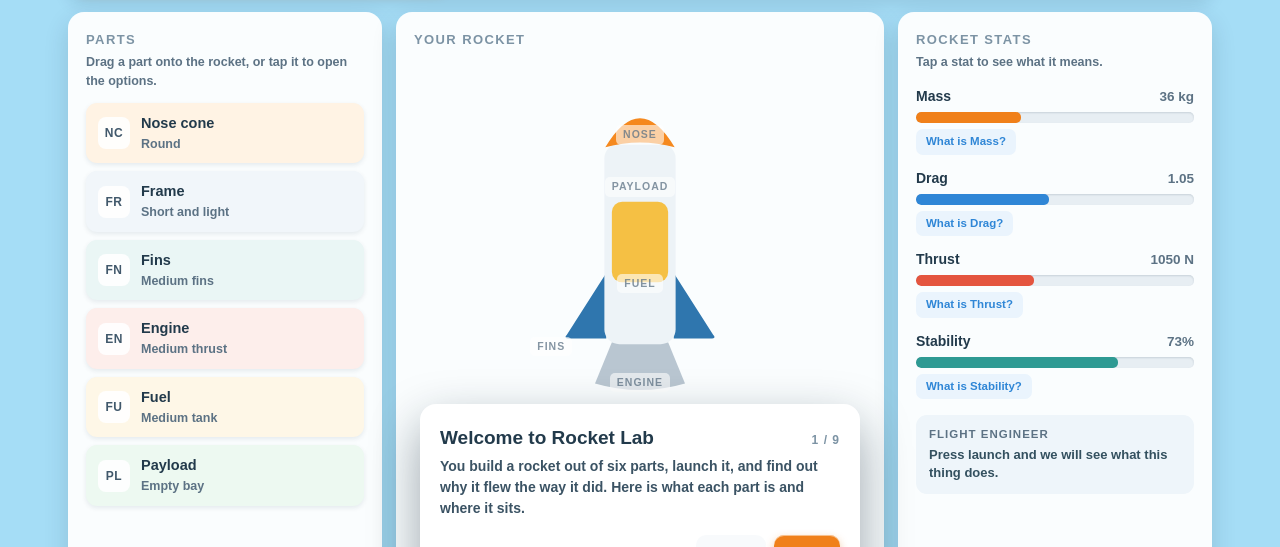
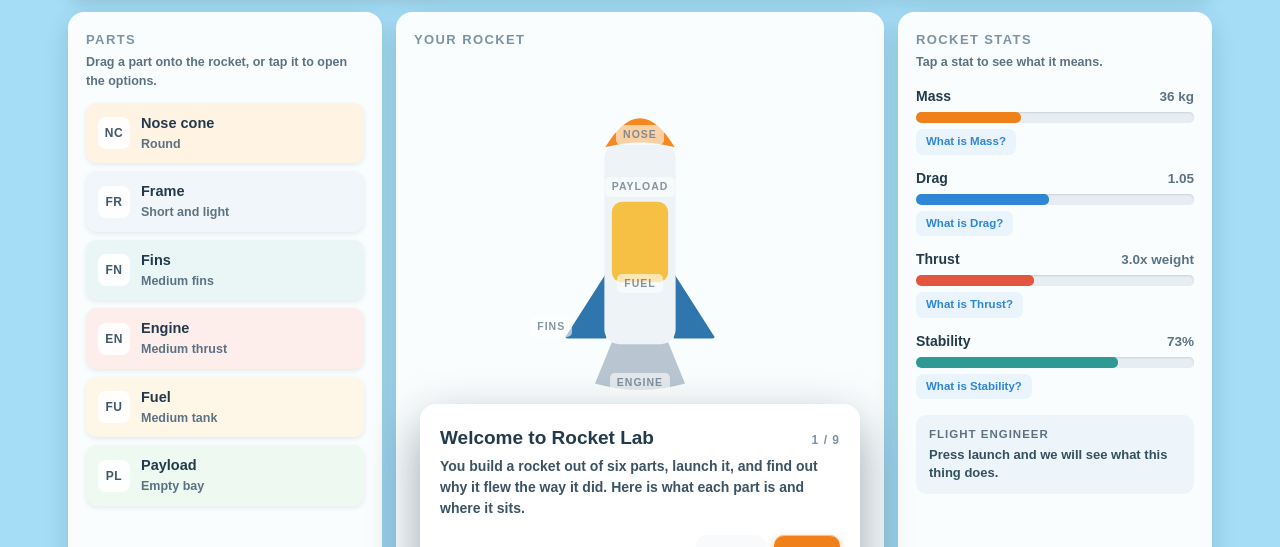
Before and after one commit to Ezra-Chin/pakk-learning, a Next.js app: page / in a window 1280 px wide. Shown: the part 186-733 px from the top of the page. Built offline with nearby package versions, Linux system fonts and the light colour scheme.

Commit message:
Feature: minor changes

```diff
--- a/app/_components/rocket-lab/build-panel.tsx
+++ b/app/_components/rocket-lab/build-panel.tsx
@@ -1,4 +1,4 @@
-import type { Dispatch } from "react";
+import type { Dispatch, RefObject } from "react";
 
 import {
   type Parts,
@@ -22,6 +22,8 @@ export function BuildPanel({
   dimmed = false,
   highlightSlot = null,
   highlightControl = null,
+  angleRef,
+  launchRef,
   dispatch,
 }: {
   parts: Parts;
@@ -34,6 +36,9 @@ export function BuildPanel({
   dimmed?: boolean;
   highlightSlot?: SlotId | null;
   highlightControl?: "angle" | "launch" | null;
+  /** Scroll anchors for the two tour steps that point at these controls. */
+  angleRef?: RefObject<HTMLDivElement | null>;
+  launchRef?: RefObject<HTMLButtonElement | null>;
   dispatch: Dispatch<Action>;
 }) {
   const frame = zoneStyles("body", dragging, over, highlightSlot);
@@ -41,7 +46,7 @@ export function BuildPanel({
 
   return (
     <div
-      className={`${PANEL} flex min-w-[300px] flex-[2_1_330px] flex-col items-center gap-3 p-[18px] ${dimClass(dimmed)}`}
+      className={`${PANEL} flex min-w-[260px] flex-[2_1_330px] flex-col items-center gap-3 p-[18px] ${dimClass(dimmed)}`}
     >
       <div className={`${PANEL_LABEL} self-start`}>YOUR ROCKET</div>
 
@@ -67,6 +72,7 @@ export function BuildPanel({
       </div>
 
       <div
+        ref={angleRef}
         className="w-full max-w-[310px] rounded-[11px] bg-white px-[15px] py-[11px] shadow-[0_3px_10px_rgba(16,45,64,.1)]"
         style={{
           animation: highlightControl === "angle" ? glow : undefined,
@@ -92,6 +98,7 @@ export function BuildPanel({
       </div>
 
       <button
+        ref={launchRef}
         type="button"
         onClick={onLaunch}
         disabled={phase === "count" || phase === "fly"}
--- a/app/_components/rocket-lab/draft-modal.tsx
+++ b/app/_components/rocket-lab/draft-modal.tsx
@@ -39,7 +39,9 @@ export function DraftModal({
     {
       label: "Drag",
       v: dragPct(next.cd),
-      d: Math.round((next.cd - now.cd) * 100),
+      // A real percentage change, so swapping one part reports the same figure
+      // whatever the rest of the rocket is made of, and matches the flight notes.
+      d: Math.round((next.cd / now.cd - 1) * 100),
       unit: " percent",
       color: GRAD.drag,
     },
--- a/app/_components/rocket-lab/rocket-lab.tsx
+++ b/app/_components/rocket-lab/rocket-lab.tsx
@@ -61,19 +61,31 @@ export function RocketLab() {
     return () => clearTimeout(t);
   }, [state.reject]);
 
-  // Every tour step points at something inside the build row, so one anchor
-  // keeps the highlighted bay on screen throughout.
+  const step = state.tourStep !== null ? TOUR_STEPS[state.tourStep] : null;
+  const focus = step?.focus ?? null;
+
+  // The coach card is pinned to the bottom of the window, so a step has to
+  // scroll the control it is naming into the middle of the screen. Centring on
+  // the build row alone left the angle dial and the launch button under the card.
   const buildRowRef = useRef<HTMLElement | null>(null);
+  const angleRef = useRef<HTMLDivElement | null>(null);
+  const launchRef = useRef<HTMLButtonElement | null>(null);
   useEffect(() => {
     if (state.tourStep === null) return;
+    const target =
+      focus === "angle"
+        ? angleRef.current
+        : focus === "launch"
+          ? launchRef.current
+          : buildRowRef.current;
     // scrollIntoView takes its behaviour as a JS option, so the reduced-motion
     // media query in globals.css cannot reach it.
     const still = window.matchMedia("(prefers-reduced-motion: reduce)").matches;
-    buildRowRef.current?.scrollIntoView({
+    target?.scrollIntoView({
       behavior: still ? "auto" : "smooth",
       block: "center",
     });
-  }, [state.tourStep]);
+  }, [state.tourStep, focus]);
 
   const endTour = useCallback(() => {
     markTourSeen();
@@ -134,15 +146,19 @@ export function RocketLab() {
     const sim = simulate(parts, s.angle);
     dispatch({ type: "begin-launch", sim });
 
+    // 3, 2, 1, then a short beat on GO before the engine lights.
     const tick = (n: number) => {
       countdownTimer.current = setTimeout(() => {
         if (n > 0) {
           dispatch({ type: "countdown", count: n });
           tick(n - 1);
-        } else {
+          return;
+        }
+        dispatch({ type: "countdown", count: 0 });
+        countdownTimer.current = setTimeout(() => {
           dispatch({ type: "start-flight" });
           play(sim, parts, challenge);
-        }
+        }, 450);
       }, 700);
     };
     tick(2);
@@ -152,8 +168,6 @@ export function RocketLab() {
     CHALLENGES.find((c) => c.id === state.challenge) ?? CHALLENGES[0];
   const best = state.bests[state.challenge];
 
-  const step = state.tourStep !== null ? TOUR_STEPS[state.tourStep] : null;
-  const focus = step?.focus ?? null;
   // The welcome step (focus null) dims nothing, so the newcomer sees the whole page.
   const dimOthers = focus !== null;
   const dimBin = focus === "angle" || focus === "launch";
@@ -248,6 +262,8 @@ export function RocketLab() {
             highlightControl={
               focus === "angle" || focus === "launch" ? focus : null
             }
+            angleRef={angleRef}
+            launchRef={launchRef}
             dispatch={dispatch}
           />
           <StatsPanel
--- a/app/_components/rocket-lab/rocket-view.tsx
+++ b/app/_components/rocket-lab/rocket-view.tsx
@@ -1,15 +1,26 @@
 import type { Dispatch } from "react";
 
-import type { Parts, SlotId } from "@/lib/rocket-lab/parts";
+import { PARTS, type Parts, type SlotId, currentOption } from "@/lib/rocket-lab/parts";
 import type { Action } from "@/lib/rocket-lab/state";
 import { zoneHandlers, zoneStyles } from "./drop-zone";
+
+/** Top and bottom of the fin shapes below, before the frame offset. */
+const FIN_SPAN: Record<Parts["fins"], [top: number, bottom: number]> = {
+  small: [250, 292],
+  medium: [226, 296],
+  large: [196, 301],
+};
 
 /** Drawing measurements in the 200x480 rocket viewBox, derived from the build. */
 function geometry(parts: Parts) {
   const long = parts.body === "long";
+  const finY = long ? 58 : 0;
+  const [finTop, finBottom] = FIN_SPAN[parts.fins];
   return {
     bodyH: long ? 274 : 214,
-    finY: long ? 58 : 0,
+    finY,
+    finTop: finTop + finY,
+    finBottom: finBottom + finY,
     fuelTop: long ? 190 : 150,
     fuelH: parts.fuel === "small" ? 50 : parts.fuel === "medium" ? 86 : 118,
     engTop: long ? 360 : 300,
@@ -20,6 +31,11 @@ function geometry(parts: Parts) {
   };
 }
 
+type Geometry = ReturnType<typeof geometry>;
+
+/** A length in the 480-tall viewBox, as a percentage of the overlay box. */
+const pc = (v: number) => (v / 480) * 100 + "%";
+
 type ZoneDef = {
   slot: SlotId;
   label: string;
@@ -29,12 +45,22 @@ type ZoneDef = {
   height: string;
 };
 
-function zoneDefs(parts: Parts): ZoneDef[] {
+/** `g` is the same geometry the drawing uses, so the bays move with the parts. */
+function zoneDefs(parts: Parts, g: Geometry): ZoneDef[] {
   return [
     { slot: "nose", label: "NOSE", left: "29%", top: "3%", width: "42%", height: "16%" },
     { slot: "payload", label: "PAYLOAD", left: "29%", top: "19.5%", width: "42%", height: "11%" },
     { slot: "fuel", label: "FUEL", left: "29%", top: "31%", width: "42%", height: "21%" },
-    { slot: "fins", label: "FINS", left: "2%", top: "46%", width: "25%", height: "20%" },
+    {
+      slot: "fins",
+      label: "FINS",
+      left: "2%",
+      // Taken straight from the fin shapes, so the bay lands on the fins for
+      // every fin size and both frames. 480 is the viewBox height.
+      top: pc(g.finTop),
+      width: "25%",
+      height: pc(g.finBottom - g.finTop),
+    },
     {
       slot: "engine",
       label: "ENGINE",
@@ -65,14 +91,12 @@ export function RocketView({
 
   return (
     <div
-      className="relative h-[450px] w-[250px]"
+      className="relative h-[450px] w-[250px] max-w-full"
       style={{ animation: reject ? "rl-shake .45s ease-in-out" : "none" }}
     >
       <svg
         viewBox="0 0 200 480"
-        width={250}
-        height={450}
-        className="absolute inset-0 overflow-visible"
+        className="absolute inset-0 h-full w-full overflow-visible"
       >
         <ellipse cx="100" cy="452" rx="70" ry="10" fill="rgba(16,45,64,.13)" />
 
@@ -120,12 +144,13 @@ export function RocketView({
         )}
       </svg>
 
-      {zoneDefs(parts).map((z) => {
+      {zoneDefs(parts, g).map((z) => {
         const s = zoneStyles(z.slot, dragging, over, highlightSlot);
         return (
           <div
             key={z.slot}
             {...zoneHandlers(z.slot, dispatch)}
+            aria-label={`${PARTS[z.slot].label}, ${currentOption(z.slot, parts).label}`}
             className="absolute flex cursor-pointer items-end justify-center rounded-[10px]"
             style={{
               left: z.left,
--- a/app/_components/rocket-lab/stats-panel.tsx
+++ b/app/_components/rocket-lab/stats-panel.tsx
@@ -46,8 +46,10 @@ export function StatsPanel({
         color: GRAD.drag,
       },
       {
+        // Bar and number both read thrust against weight, which is what the
+        // score and the glossary use. The raw newtons are on the engine cards.
         label: "Thrust",
-        value: m.e.thrust + " N",
+        value: m.twr.toFixed(1) + "x weight",
         width: pct(thrustPct(m.twr)),
         color: GRAD.thrust,
       },
--- a/lib/rocket-lab/parts.ts
+++ b/lib/rocket-lab/parts.ts
@@ -314,7 +314,7 @@ export const INFO: Record<InfoKey, [title: string, body: string]> = {
   ],
   Angle: [
     "Launch angle",
-    "Straight up gets you the most height. Tilting over trades height for distance.\n\nWith no air, about 45 degrees flies the furthest. With drag in the way, slightly lower angles often win.",
+    "Straight up gets you the most height. Tilting over trades height for distance.\n\nThrow a stone and 45 degrees carries it furthest. Your rocket keeps pushing after launch, so it climbs while it travels and usually flies furthest somewhere above 45. Try a few angles and watch the distance.",
   ],
 };
 
--- a/lib/rocket-lab/physics.ts
+++ b/lib/rocket-lab/physics.ts
@@ -184,24 +184,30 @@ export function score(sim: Sim, challenge: ChallengeId): Score {
   const cl = (v: number) => Math.max(0, Math.min(100, v));
   const map = (v: number, a: number, b: number) => cl(((v - a) / (b - a)) * 100);
 
+  // Every bound below is the range this model can actually reach, measured by
+  // sweeping all 648 builds across every launch angle. Bounds set beyond that
+  // range cost the player marks nobody can earn.
   const cats: Cats = {
-    aero: map(1.55 - m.cd, 0, 0.95),
-    weight: 100 - map(m.total, 22, 92),
-    thrust: map(m.twr, 1.0, 6.5),
+    aero: map(1.46 - m.cd, 0, 0.85),
+    weight: 100 - map(m.total, 23, 84),
+    thrust: map(m.twr, 0.8, 6.0),
     stability: m.stab * 100,
-    efficiency: map(sim.maxY / (m.fu.mass + 2), 4, 42),
+    efficiency: map(sim.maxY / (m.fu.mass + 2), 2, 90),
   };
 
   let goal = 0;
-  if (challenge === "altitude") goal = map(sim.maxY, 80, 3800);
-  else if (challenge === "distance") goal = map(sim.dist, 150, 8000);
-  else goal = map((m.p.mass * sim.maxY) / 1000, 0, 26);
+  if (challenge === "altitude") goal = map(sim.maxY, 80, 2700);
+  else if (challenge === "distance") goal = map(sim.dist, 150, 4400);
+  else goal = map((m.p.mass * sim.maxY) / 1000, 0, 23.5);
 
   const avg =
     (cats.aero + cats.weight + cats.thrust + cats.stability + cats.efficiency) /
     5;
 
-  return { cats, goal, total: Math.round(cl(0.55 * goal + 0.45 * avg)) };
+  // Weighted toward the challenge so that mastering one lands near 100. The
+  // five categories pull against each other, so the build-quality share stays
+  // small enough that no challenge is capped far below the others.
+  return { cats, goal, total: Math.round(cl(0.7 * goal + 0.3 * avg)) };
 }
 
 export type FeedbackItem = {
--- a/lib/rocket-lab/state.ts
+++ b/lib/rocket-lab/state.ts
@@ -251,7 +251,8 @@ export function reducer(state: State, action: Action): State {
   }
 }
 
-const BESTS_KEY = "rocketlab.bests.v2";
+// v3: the scoring bounds were recalibrated, so v2 totals are not comparable.
+const BESTS_KEY = "rocketlab.bests.v3";
 
 export function loadBests(): BestMap | null {
   try {
```
Also changed, not shown: app/_components/rocket-lab/drop-zone.ts (+14 -1 lines), app/_components/rocket-lab/flight-stage.tsx (+6 -3 lines), app/_components/rocket-lab/result-panel.tsx (+6 -2 lines), app/privacy/page.tsx (+7 -5 lines).
